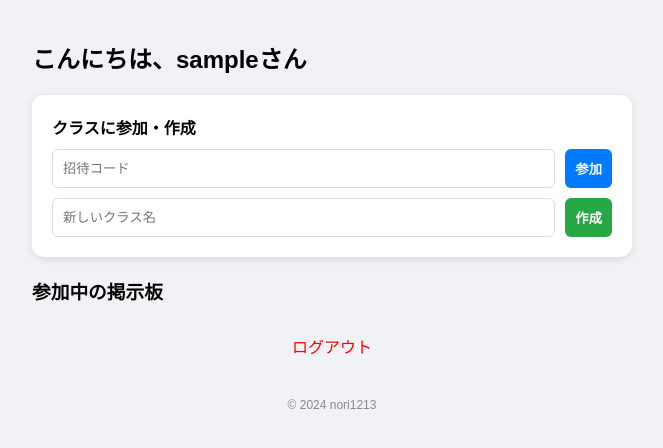
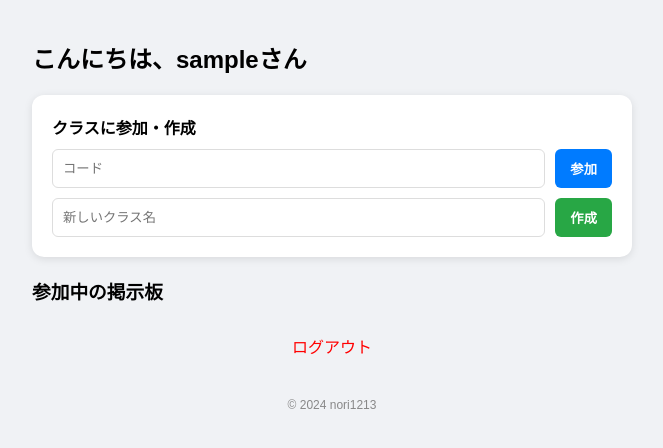
Before and after one commit to nori-pixl/mynote, a Flask app: page / in a window 1280 px wide. Shown: the top 448 px of the page, without its empty margins (308-971 px from the left). Run offline with Flask 3, Linux system fonts and the light colour scheme; the visitor is signed in with stand-in values (Sample User, id 1); data that the repository does not hold is empty.

Commit message:
Update index.html

```diff
--- a/templates/index.html
+++ b/templates/index.html
@@ -7,22 +7,24 @@
         body { font-family: sans-serif; background: #f0f2f5; margin: 0; padding: 20px; }
         .container { max-width: 600px; margin: auto; }
         .box { background: white; padding: 20px; border-radius: 12px; margin-bottom: 20px; box-shadow: 0 2px 8px rgba(0,0,0,0.1); }
+        input { padding: 10px; border: 1px solid #ddd; border-radius: 6px; }
+        .btn { padding: 10px 15px; border: none; border-radius: 6px; color: white; cursor: pointer; font-weight: bold; }
         .class-card { background: white; padding: 15px; border-radius: 10px; margin-bottom: 10px; display: flex; justify-content: space-between; align-items: center; border-left: 6px solid #007bff; }
-        input { padding: 10px; border: 1px solid #ddd; border-radius: 6px; }
-        .btn { padding: 10px; border: none; border-radius: 6px; color: white; cursor: pointer; font-weight: bold; }
     </style>
 </head>
 <body>
 <div class="container">
     <h2>こんにちは、{{ current_user.username }}さん</h2>
     <div class="box">
-        <form action="/manage_class" method="POST">
-            <strong>クラスに参加・作成</strong>
-            <div style="display:flex; gap:10px; margin-top:10px;">
-                <input type="text" name="code" placeholder="招待コード" style="flex:1;">
+        <strong>クラスに参加・作成</strong>
+        <form action="/manage_class" method="POST" style="margin-top:10px;">
+            <div style="display:flex; gap:10px;">
+                <input type="text" name="code" placeholder="コード" style="flex:1;">
                 <button type="submit" name="action" value="join" class="btn" style="background:#007bff;">参加</button>
             </div>
-            <div style="display:flex; gap:10px; margin-top:10px;">
+        </form>
+        <form action="/manage_class" method="POST" style="margin-top:10px;">
+            <div style="display:flex; gap:10px;">
                 <input type="text" name="name" placeholder="新しいクラス名" style="flex:1;">
                 <button type="submit" name="action" value="create" class="btn" style="background:#28a745;">作成</button>
             </div>
@@ -35,11 +37,10 @@
         <div><strong>{{ c.name }}</strong><br><small>{{ '🌎 ロビー' if c.code == 'PUBLIC' else '🔑 ' + c.code }}</small></div>
         <div style="display:flex; align-items:center; gap:10px;">
             <a href="/class/{{ c.id }}" style="text-decoration:none; color:#007bff; font-weight:bold;">入室 →</a>
-            {% if c.code != 'PUBLIC' %}<a href="/delete_class/{{ c.id }}" onclick="return confirm('消去しますか？')" style="text-decoration:none;">🗑</a>{% endif %}
+            {% if c.code != 'PUBLIC' %}<a href="/delete_class/{{ c.id }}" onclick="return confirm('削除？')">🗑</a>{% endif %}
         </div>
     </div>
     {% endfor %}
-
     <div style="text-align:center; margin-top:30px;"><a href="/logout" style="color:red; text-decoration:none;">ログアウト</a></div>
     <footer style="text-align:center; margin-top:40px; color:#888; font-size:12px;">&copy; 2024 nori1213</footer>
 </div>
```
